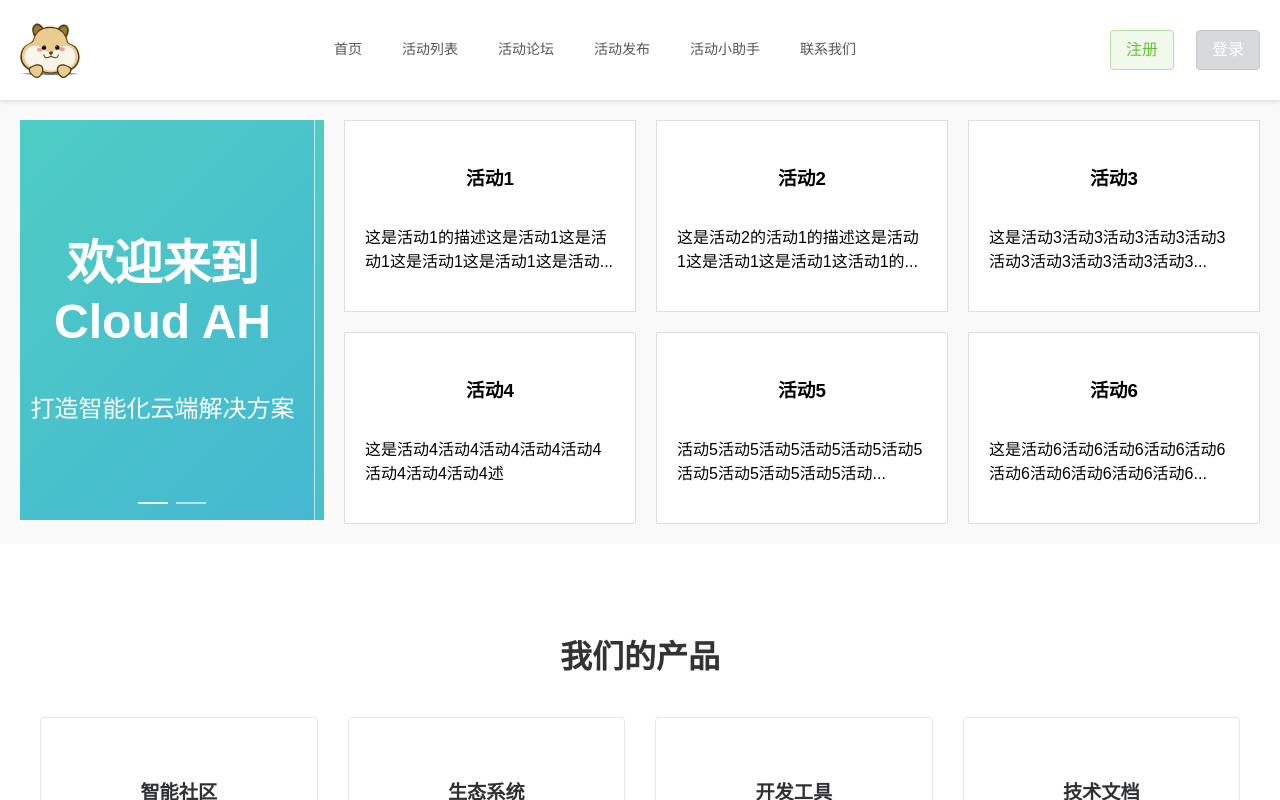
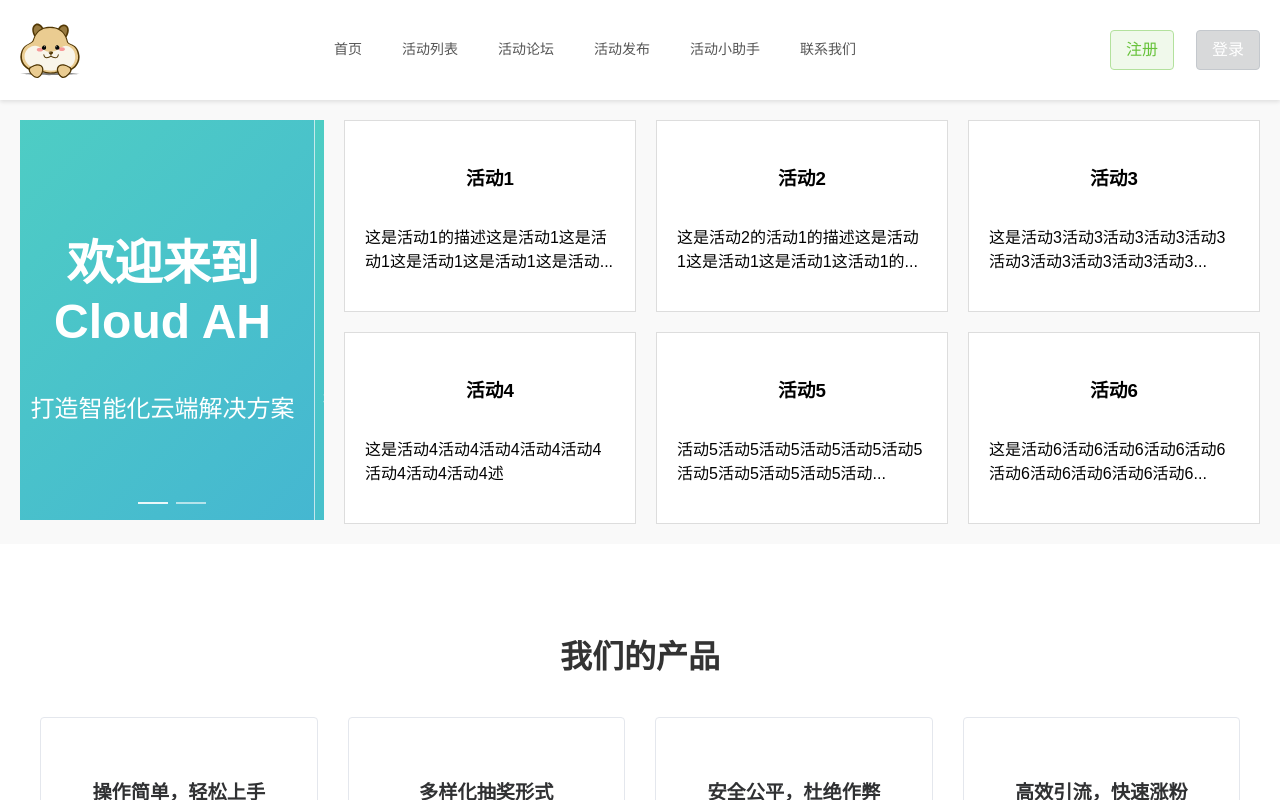
Before and after one commit to Azyai/ah, a Vue app in the folder ah_front/: page / in a window 1280 px wide. Built offline with nearby package versions, Linux system fonts and the light colour scheme.

Commit message:
6.4.6（6） 更改前端UI2

```diff
--- a/ah_front/src/views/HomeView.vue
+++ b/ah_front/src/views/HomeView.vue
@@ -43,7 +43,16 @@
     <section class="about-section">
       <div class="container">
         <h2>关于我们</h2>
-        <p>这是一个基于 Vue 3 和 Element Plus 构建的现代化前端应用。我们专注于提供高质量的产品与服务，助力企业数字化转型。</p>
+        <p>我们是一家专注于智能抽奖活动策划与执行的数字化平台，致力于为企业、品牌及个人提供高效、公平、创意十足的互动营销解决方案。通过多样化的抽奖形式、精准的数据分析及一站式运营支持，我们帮助客户快速提升用户参与度、扩大品牌曝光，并实现高效引流转化。
+
+          ✨ 为什么选择我们？
+          ✅ 极简操作：3分钟创建专属抽奖活动，零技术门槛
+          ✅ 丰富玩法：大转盘、砸金蛋、红包雨等20+趣味模板
+          ✅ 安全可靠：区块链级防作弊机制，结果100%公平可查
+          ✅ 深度赋能：从活动策划到数据复盘，全程陪跑增长
+
+          已服务10,000+企业用户，累计生成500,000+场抽奖活动，我们是您值得信赖的互动营销伙伴！
+        </p>
       </div>
     </section>
 
@@ -99,24 +108,36 @@ const displayedActivities = computed(() => {
 // 产品功能列表
 const features = ref([
   {
-    title: '智能社区',
-    description: '连接用户与平台，构建开放生态体系'
+    title: '操作简单，轻松上手',
+    description: '平台界面简洁直观，用户无需复杂操作即可快速创建抽奖活动，降低使用门槛。'
   },
   {
-    title: '生态系统',
-    description: '整合资源，打造一体化服务平台'
+    title: '多样化抽奖形式',
+    description: '支持多种抽奖方式（如立即开奖、福袋抽奖等）满足不同场景需求，提升趣味性。'
   },
   {
-    title: '开发工具',
-    description: '提供完善的开发者支持与文档说明'
+    title: '安全公平，杜绝作弊',
+    description: '采用智能算法确保抽奖过程公正透明，结果随机可验证，增强用户信任感。'
   },
   {
-    title: '技术文档',
-    description: '详尽的技术资料与API接口说明'
+    title: '高效引流，快速涨粉',
+    description: '通过抽奖活动吸引用户参与并转发分享，帮助品牌快速扩大曝光，提升粉丝增长。'
   },
   {
-    title: '技术支持',
-    description: '7x24小时在线客服与问题响应机制'
+    title: '数据统计，精准分析',
+    description: '提供详细的参与数据及用户行为分析，帮助运营者优化活动策略，提升转化效果。'
+  },
+  {
+    title: '灵活定制，品牌专属',
+    description: '支持自定义活动页面、奖品及规则，完美匹配品牌调性，强化品牌形象。'
+  },
+  {
+    title: '多渠道推广覆盖',
+    description: '一键同步至微信、微博、抖音等主流社交平台，最大化活动传播范围。'
+  },
+  {
+    title: '7×24小时稳定支持',
+    description: '专业服务器保障，高并发承载能力，确保活动全程流畅无卡顿，用户体验更佳。'
   }
 ])
 </script>
@@ -216,11 +237,20 @@ const features = ref([
 .feature-card {
   text-align: center;
   padding: 20px;
+  height: 200px;
 }
 
 .feature-card h3 {
   font-size: 1.2rem;
   margin-bottom: 10px;
+}
+
+
+.feature-card p {
+  text-align: left; /* 文本左对齐 */
+  margin-top: 10px; /* 调整与标题的间距 */
+  line-height: 1.6; /* 行高适中 */
+  color: #666; /* 文字颜色 */
 }
 
 .about-section {
```
